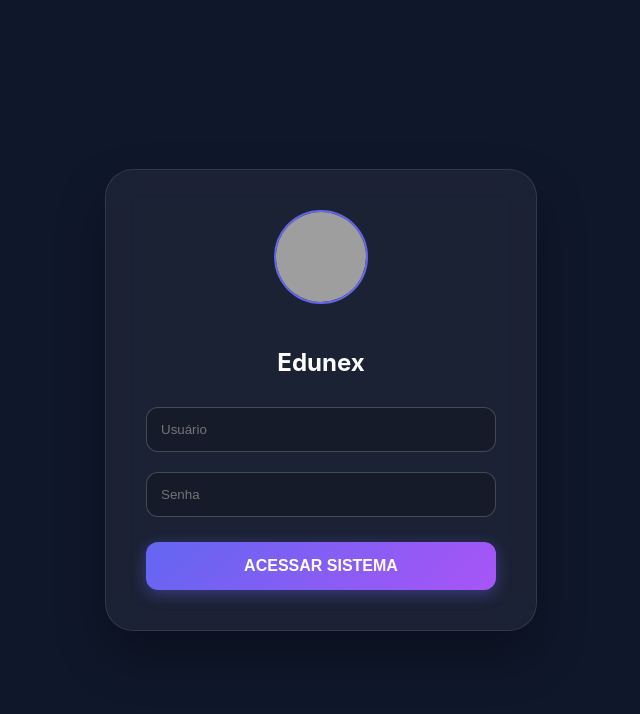
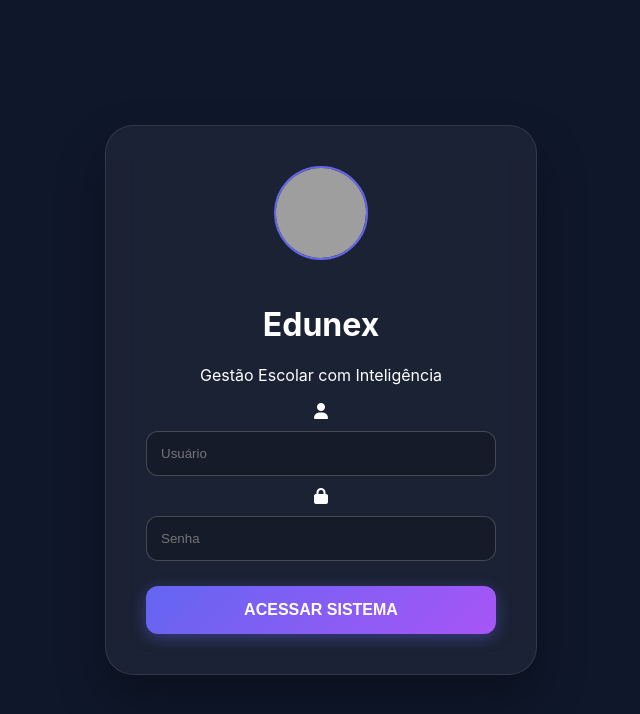
Before and after one commit to brunorochamczal/eduflow, a Flask app: page / in a window 1280 px wide. Shown: the top 714 px of the page, without its empty margins (319-959 px from the left). Run offline with Flask 3, Linux system fonts and the light colour scheme; some libraries are stand-ins or nearby versions; grey boxes are pictures that could not be loaded.

Commit message:
Update index.html

```diff
--- a/templates/index.html
+++ b/templates/index.html
@@ -3,52 +3,100 @@
 <head>
     <meta charset="UTF-8">
     <meta name="viewport" content="width=device-width, initial-scale=1.0">
-    <title>Edunex | Gestão Escolar</title>
+    <title>Edunex | Gestão Escolar Inteligente</title>
     <link rel="stylesheet" href="{{ url_for('static', filename='css/style.css') }}">
-    <link rel="stylesheet" href="https://cdnjs.cloudflare.com/ajax/libs/font-awesome/6.0.0/css/all.min.css">
+    <link rel="stylesheet" href="https://cdnjs.cloudflare.com/ajax/libs/font-awesome/6.4.0/css/all.min.css">
+    <link href="https://fonts.googleapis.com/css2?family=Poppins:wght@300;400;600&display=swap" rel="stylesheet">
 </head>
 <body>
 
     <div id="login-screen" class="auth-container">
-    <div class="login-card">
-        <img src="{{ url_for('static', filename='edu.gif') }}" class="main-logo">
-        <h2>Edunex</h2>
-        <input type="text" id="user" placeholder="Usuário">
-        <input type="password" id="pass" placeholder="Senha">
+        <div class="login-card">
+            <img src="{{ url_for('static', filename='edu.gif') }}" alt="Logo Edunex" class="main-logo">
+            <h1>Edunex</h1>
+            <p>Gestão Escolar com Inteligência</p>
 
-        <button id="btn-login" onclick="handleLogin()">ACESSAR SISTEMA</button>
+            <div class="input-group">
+                <div class="field">
+                    <i class="fa-solid fa-user"></i>
+                    <input type="text" id="user" placeholder="Usuário" required>
+                </div>
+                <div class="field">
+                    <i class="fa-solid fa-lock"></i>
+                    <input type="password" id="pass" placeholder="Senha" required>
+                </div>
+            </div>
+
+            <button onclick="handleLogin()" id="btn-login">ACESSAR SISTEMA</button>
+        </div>
     </div>
-</div>
 
     <div id="dashboard-screen" class="main-layout hidden">
         <aside class="sidebar">
             <div class="sidebar-header">
+                <img src="{{ url_for('static', filename='edu.gif') }}" class="mini-logo">
                 <span>EDUNEX</span>
             </div>
             <nav>
-                <button onclick="showSection('home')"><i class="fa-solid fa-grid-2"></i> Dashboard</button>
-                <button onclick="handleLogout()" class="btn-exit">Sair</button>
+                <button onclick="showSection('home')"><i class="fa-solid fa-house"></i> Início</button>
+                <button onclick="showSection('comunicados')"><i class="fa-solid fa-bullhorn"></i> Comunicados</button>
+                <button onclick="handleLogout()" class="btn-exit"><i class="fa-solid fa-right-from-bracket"></i> Sair</button>
             </nav>
         </aside>
 
         <main class="content">
+            <header class="top-bar">
+                <h2 id="section-title">Dashboard Principal</h2>
+                <div class="user-info">
+                    <span id="user-display">Administrador</span>
+                    <div class="avatar"></div>
+                </div>
+            </header>
+
             <section id="home-section" class="grid-menu">
-                <div class="card-btn" onclick="loadModule('alunos')">
-                    <i class="fa-solid fa-user-graduate"></i>
+                <div class="card-btn" onclick="showSection('alunos')">
+                    <div class="icon-box blue"><i class="fa-solid fa-user-graduate"></i></div>
                     <h3>Alunos</h3>
+                    <p>Matrículas e Frequência</p>
                 </div>
-                <div class="card-btn" onclick="loadModule('professores')">
-                    <i class="fa-solid fa-chalkboard-user"></i>
+
+                <div class="card-btn" onclick="showSection('professores')">
+                    <div class="icon-box green"><i class="fa-solid fa-chalkboard-user"></i></div>
                     <h3>Professores</h3>
+                    <p>Corpo Docente</p>
                 </div>
-                <div class="card-btn" onclick="loadModule('turmas')">
-                    <i class="fa-solid fa-users-rectangle"></i>
+
+                <div class="card-btn" onclick="showSection('turmas')">
+                    <div class="icon-box orange"><i class="fa-solid fa-school"></i></div>
                     <h3>Turmas</h3>
+                    <p>Alocação e Horários</p>
                 </div>
-                <div class="card-btn" onclick="loadModule('disciplinas')">
-                    <i class="fa-solid fa-book"></i>
+
+                <div class="card-btn" onclick="showSection('disciplinas')">
+                    <div class="icon-box purple"><i class="fa-solid fa-book-open"></i></div>
                     <h3>Disciplinas</h3>
+                    <p>Grade Curricular</p>
                 </div>
+
+                <div class="card-btn" onclick="showSection('financeiro')">
+                    <div class="icon-box gold"><i class="fa-solid fa-file-invoice-dollar"></i></div>
+                    <h3>Financeiro</h3>
+                    <p>Cobrança via WhatsApp</p>
+                </div>
+
+                <div class="card-btn" onclick="showSection('radar')">
+                    <div class="icon-box red"><i class="fa-solid fa-satellite-dish"></i></div>
+                    <h3>Radar</h3>
+                    <p>Risco de Evasão</p>
+                </div>
+            </section>
+
+            <section id="dynamic-content" class="hidden">
+                <div class="header-module">
+                    <button onclick="showSection('home')" class="btn-back"><i class="fa-solid fa-arrow-left"></i> Voltar</button>
+                </div>
+                <div id="module-container">
+                    </div>
             </section>
         </main>
     </div>
```
